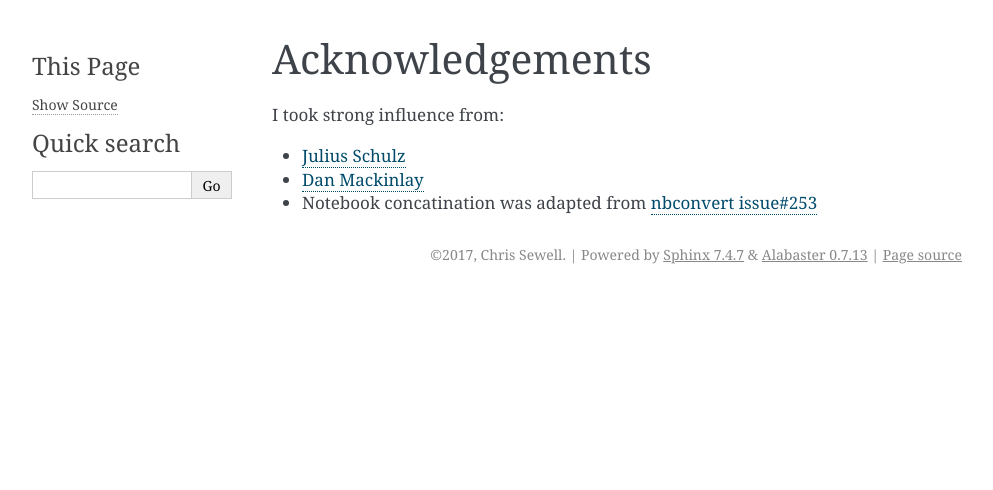
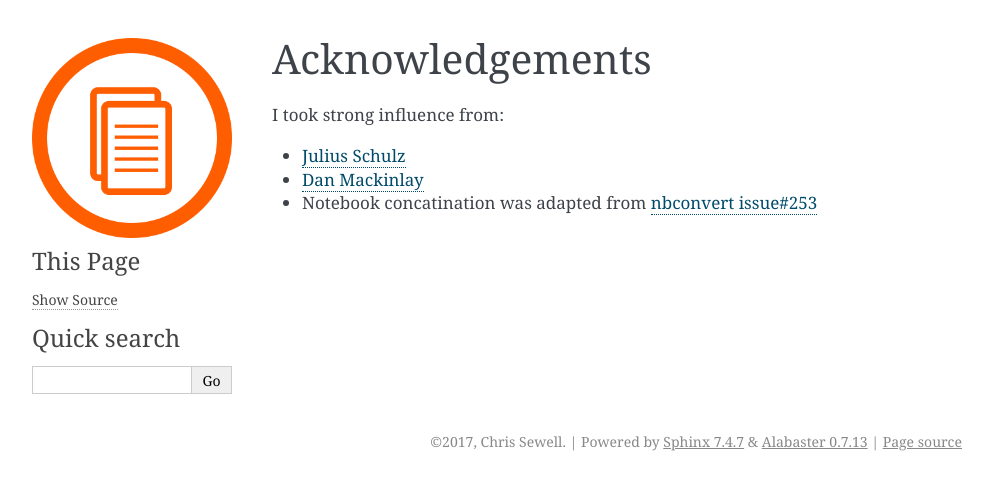
Before and after one commit to chrisjsewell/ipypublish, a Sphinx documentation site: the page built from docs/source/acknowledgements.md, in a window 1280 px wide. Shown: the top 490 px of the page, without its empty margins (148-1141 px from the left). Built offline with Sphinx 7.4.7, drawn with Linux system fonts in a browser that asks for light colours.

Commit message:
add logo

```diff
--- a/docs/source/conf.py
+++ b/docs/source/conf.py
@@ -126,6 +126,7 @@ todo_include_todos = True
 # relative to this directory. They are copied after the builtin static files,
 # so a file named "default.css" will overwrite the builtin "default.css".
 html_static_path = ['_static']
+html_logo = '_static/doc_icon.png'
 
 # -- Options for HTMLHelp output ------------------------------------------
 
```
Also changed, not shown: docs/source/_static/doc_icon.png (added).
